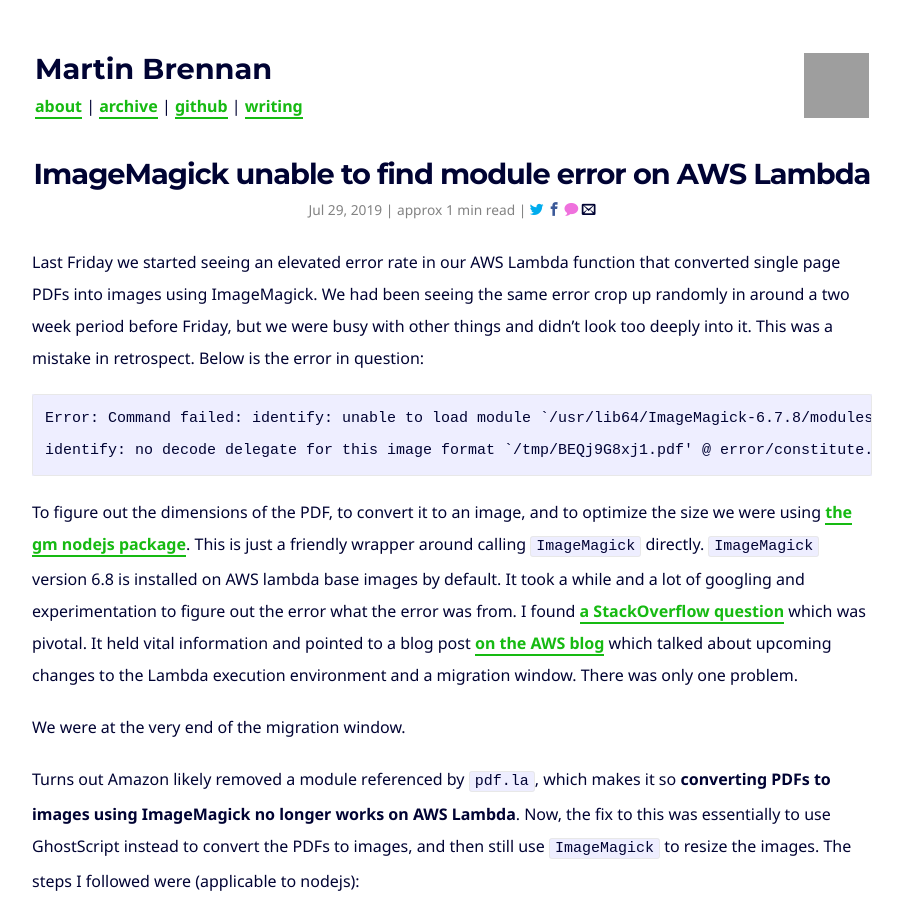
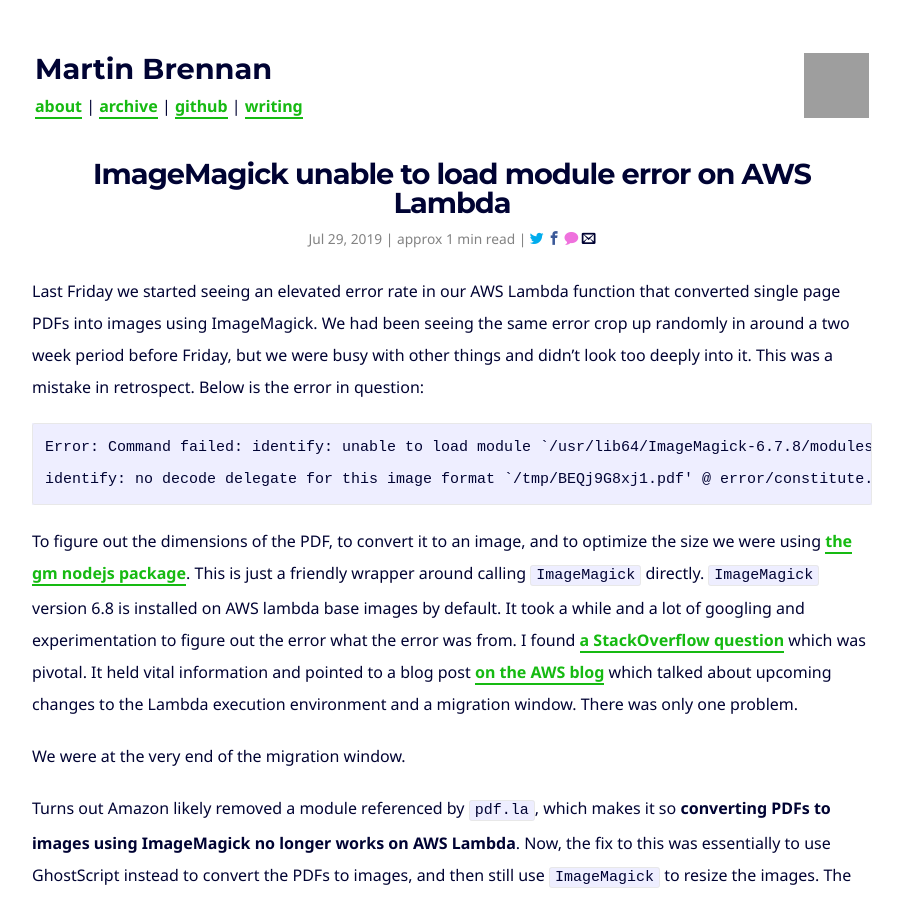
Before and after one commit to martin-brennan/martin-brennan.com, a Jekyll site: the page built from _posts/2019-07-28-imagemagick-unable-to-load-module-error-aws-lambda.md, in a window 1280 px wide and 900 px high. Shown: the whole window, without its empty margins (188-1091 px from the left). Built offline with Jekyll 4.4.1, drawn with Linux system fonts in a browser that asks for light colours; some web fonts are replaced; comment, search, counter and statistics services are not loaded; grey boxes are pictures that could not be loaded.

Commit message:
Rename find module to load module

```diff
--- a/_posts/2019-07-28-imagemagick-unable-to-find-module-error-aws-lambda.md
+++ b/_posts/2019-07-28-imagemagick-unable-to-load-module-error-aws-lambda.md
@@ -1,9 +1,9 @@
 ---
-title: ImageMagick unable to find module error on AWS Lambda
+title: ImageMagick unable to load module error on AWS Lambda
 date: 2019-07-29T20:20:00+1000
 author: Martin Brennan
 layout: post
-permalink: /2019-07-28-imagemagick-unable-to-find-module-error-aws-lambda/
+permalink: /2019-07-28-imagemagick-unable-to-load-module-error-aws-lambda/
 ---
 
 Last Friday we started seeing an elevated error rate in our AWS Lambda function that converted single page PDFs into images using ImageMagick. We had been seeing the same error crop up randomly in around a two week period before Friday, but we were busy with other things and didn't look too deeply into it. This was a mistake in retrospect. Below is the error in question:
```
